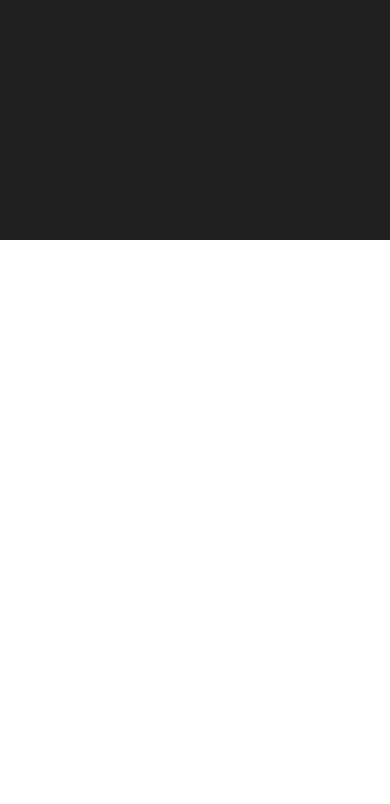
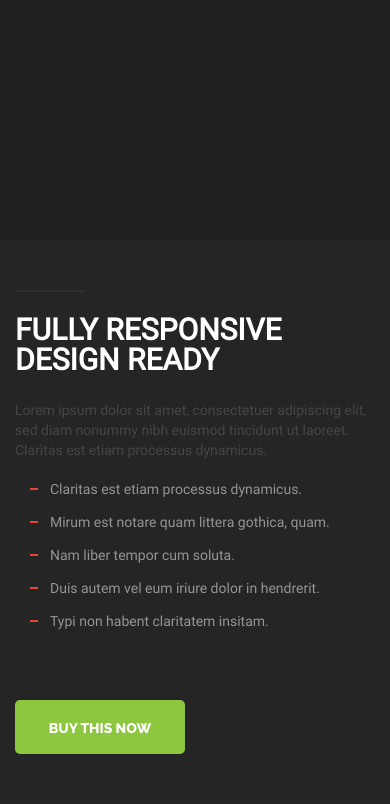
Before and after one commit to oleg-fit/Exe, a website: page source/index.html in a window 390 px wide. Shown: the part 3416-4220 px from the top of the page. Before the commit the page ends 3656 px from the top, so only its background shows below. Drawn offline with nearby package versions, Linux system fonts and the light colour scheme; files that its build step writes are made by us from their sources; files whose address does not match are found by name.

Commit message:
Добавляет разметку и стилизацию блока responsive

```diff
--- a/source/index.html
+++ b/source/index.html
@@ -360,6 +360,55 @@
     </div> <!--/.container -->
   </section> <!--/.works -->
 
+  <section class="responsive">
+    <div class="container">
+      <div class="responsive__inner">
+
+        <div class="responsive__content">
+
+          <h2 class="responsive__content-title">
+            Fully Responsive Design Ready
+          </h2>
+
+          <p class="responsive__content-text">
+            Lorem ipsum dolor sit amet, consectetuer adipiscing elit, sed diam nonummy nibh euismod tincidunt ut laoreet. Claritas est etiam processus dynamicus.
+          </p>
+
+          <ul class="responsive__content-list responsive-list">
+
+            <li class="responsive-list__item">
+              Claritas est etiam processus dynamicus.
+            </li>
+            <li class="responsive-list__item">
+              Mirum est notare quam littera gothica, quam.
+            </li>
+            <li class="responsive-list__item">
+              Nam liber tempor cum soluta.
+            </li>
+            <li class="responsive-list__item">
+              Duis autem vel eum iriure dolor in hendrerit.
+            </li>
+            <li class="responsive-list__item">
+              Typi non habent claritatem insitam.
+            </li>
+
+          </ul>
+
+          <button class="responsive__content-btn button">
+            Buy This Now
+          </button>
+
+        </div>
+
+      </div> <!--/.responsive__inner -->
+    </div> <!--/.container -->
+  </section> <!--/.responsive -->
+
+
+
+  <script src="js/main.js"></script>
+
+
 
 </body>
 </html>
--- a/source/js/main.js
+++ b/source/js/main.js
@@ -1,11 +1,3 @@
-let itemWorksListBtn = document.querySelector('.works__list-zoom');
-let itemWorksListLink = document.querySelector('.works__list-link');
-
-itemWorksListBtn.on('focus', function(event) {
-  var target = event.target;
-
-  if (this.classList.contains('active')) {
-    this.classList.add('.works__list-item--active')
-  }
-
-})
+// let items = document.querySelectorAll('.works__list-item');
+// let itemWorksListBtn = document.querySelector('.works__list-zoom');
+// let itemWorksListLink = document.querySelector('.works__list-link');
--- a/source/sass/_variables.scss
+++ b/source/sass/_variables.scss
@@ -10,3 +10,4 @@ $dove-gray: #636363;
 $dove-gray: #707070;
 $dusty-gray: #959595;
 $cinnabar: #e5493a;
+$sushi: #8dc63f;
--- /dev/null
+++ b/source/sass/blocks/_responsive-list.scss
@@ -0,0 +1,44 @@
+.responsive-list {
+  margin-top: 20px;
+  margin-bottom: 20px;
+  padding-left: 0;
+
+  list-style: none;
+}
+
+.responsive-list__item {
+  position: relative;
+
+  margin-top: 15px;
+  margin-bottom: 15px;
+  padding-left: 55px;
+
+  font-size: 14px;
+  line-height: 18px;
+
+  color: $dusty-gray;
+}
+
+.responsive-list__item::before {
+  content: "";
+
+  position: absolute;
+  top: 50%;
+  left: 25px;
+
+  width: 8px;
+  height: 2px;
+
+  transform: translateY(-50%);
+  background-color: $cinnabar;
+}
+
+@media (max-width: 480px) {
+  .responsive-list__item {
+    padding-left: 35px;
+  }
+
+  .responsive-list__item::before {
+    left: 15px;
+  }
+}
--- /dev/null
+++ b/source/sass/blocks/_responsive.scss
@@ -0,0 +1,90 @@
+.responsive {
+  background-color: $mine-shaft;
+}
+
+.responsive__inner {
+  padding-top: 100px;
+  padding-bottom: 100px;
+
+  background-image: url("../img/bg-two.png");
+  background-position: left bottom;
+  background-repeat: no-repeat;
+}
+
+.responsive__content {
+  max-width: 360px;
+  width: 100%;
+
+  margin-left: auto;
+}
+
+.responsive__content-title {
+  position: relative;
+
+  margin-top: 25px;
+  margin-bottom: 20px;
+
+  font-size: 30px;
+  font-weight: 700;
+  line-height: 30px;
+  text-transform: uppercase;
+  color: $white;
+}
+
+.responsive__content-title::before {
+  content: "";
+
+  position: absolute;
+  top: -25px;
+  left: 0;
+
+  display: block;
+  width: 70px;
+  height: 2px;
+
+  background-color: $mine-shaft4;
+}
+
+.responsive__content-text {
+  margin-top: 25px;
+  margin-bottom: 20px;
+
+  font-size: 14px;
+  line-height: 20px;
+  color: $tundora;
+}
+
+.responsive__content-btn {
+  margin-top: 50px;
+  padding-top: 0;
+
+  background-color: $sushi;
+}
+
+.responsive__content-btn:hover,
+.responsive__content-btn:focus {
+  background-color: darken($sushi, 10%);
+}
+
+.responsive__content-btn:active {
+  background-color: darken($sushi, 15%);
+}
+
+@media (max-width: 768px) {
+  .responsive__inner {
+    background-image: none;
+  }
+
+  .responsive__content {
+    max-width: 100%;
+
+    margin-left: 0;
+  }
+}
+
+@media (max-width: 480px) {
+  .responsive__inner {
+    padding-top: 50px;
+    padding-bottom: 50px;
+  }
+}
--- a/source/sass/style.scss
+++ b/source/sass/style.scss
@@ -13,3 +13,5 @@
 @import "blocks/hero";
 @import "blocks/advantages";
 @import "blocks/works";
+@import "blocks/responsive";
+@import "blocks/responsive-list";
```
Also changed, not shown: build/css/style.min.css, build/index.html, build/js/main.js, 1 other file.
